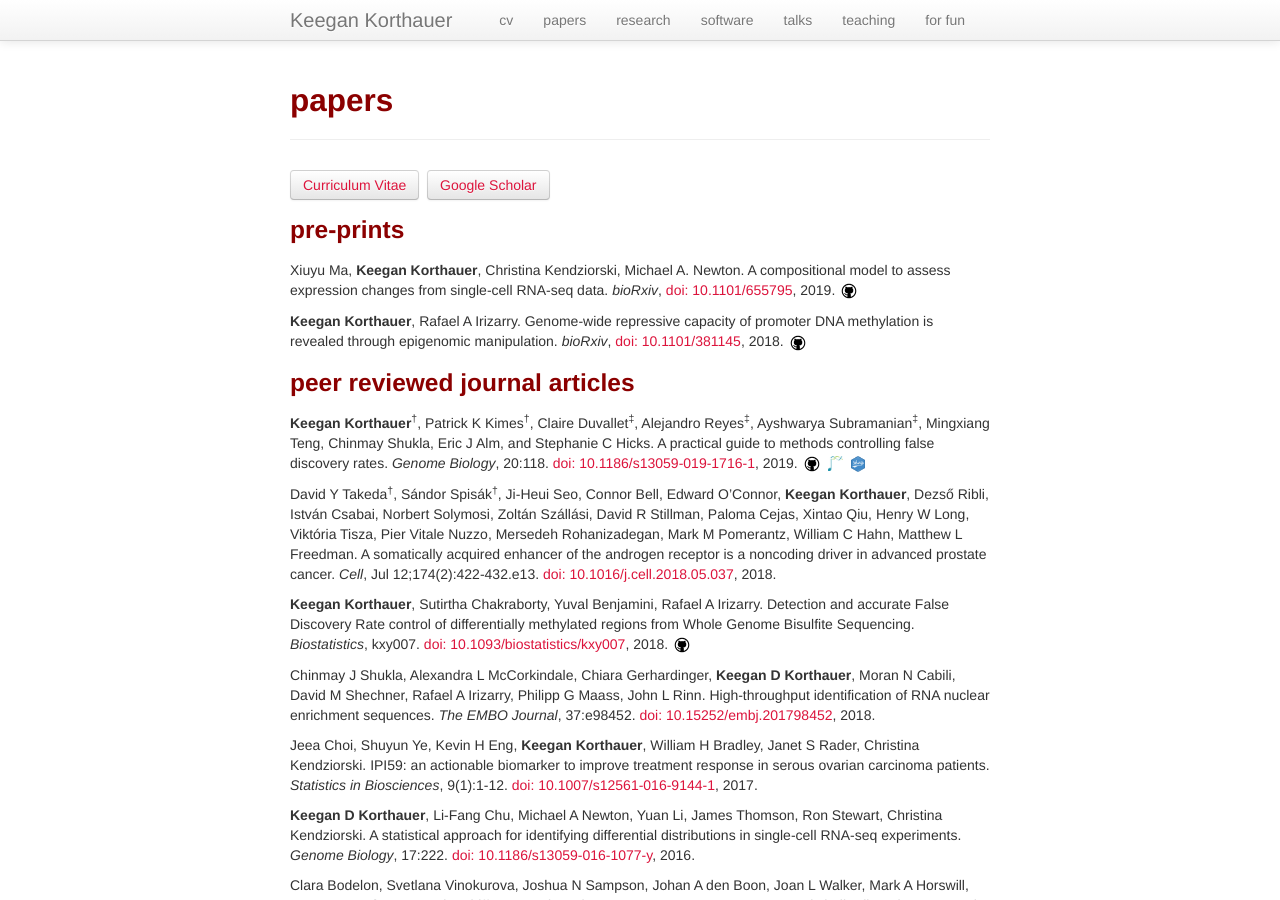
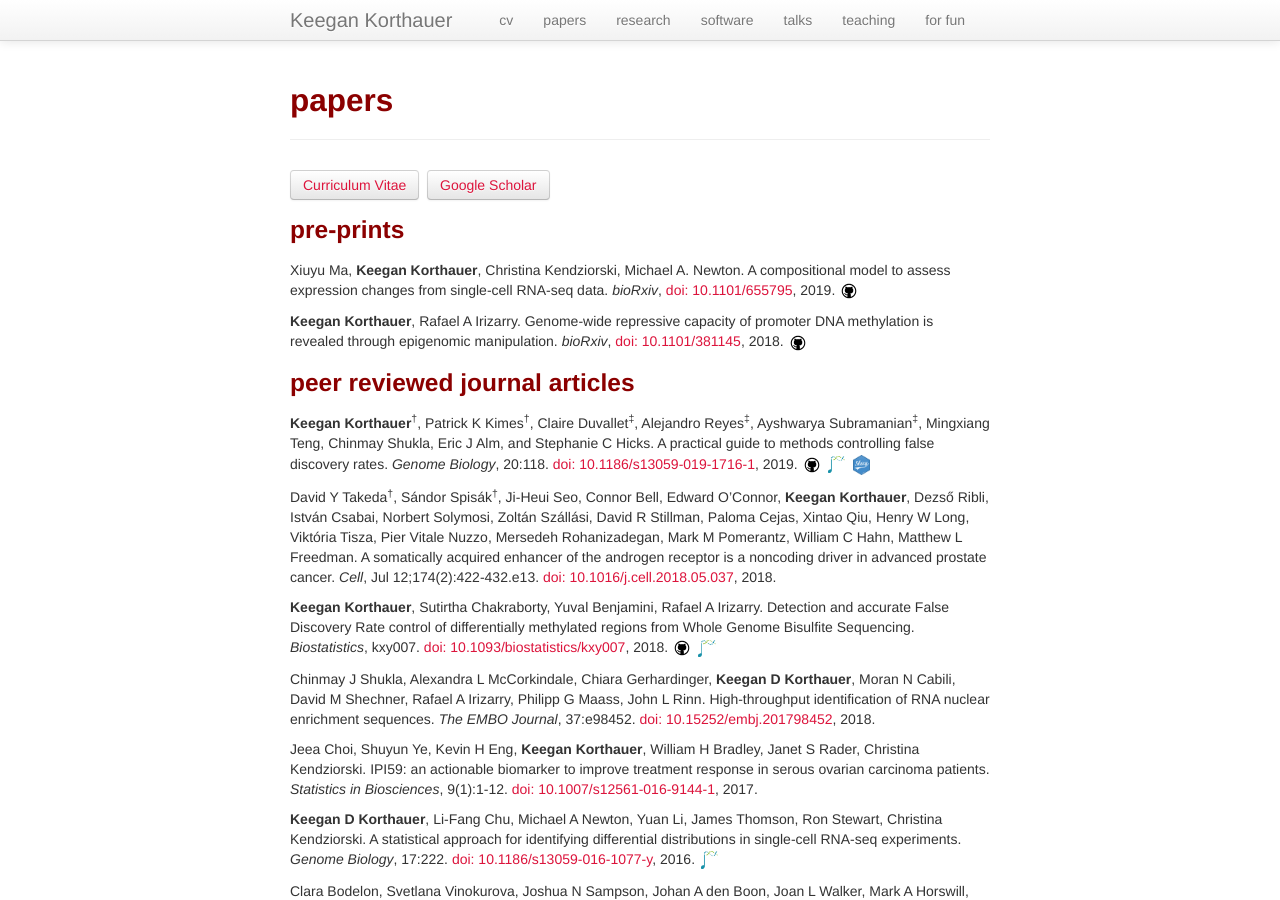
Before and after one commit to kdkorthauer/kdkorthauer.github.io, a Jekyll site: the page built from pages/papers.md, in a window 1280 px wide and 900 px high. Built offline with Jekyll 4.4.1, drawn with Linux system fonts in a browser that asks for light colours; comment, search, counter and statistics services are not loaded.

Commit message:
Add other bioc links

```diff
--- a/pages/papers.md
+++ b/pages/papers.md
@@ -24,18 +24,18 @@ Xiuyu Ma, **Keegan Korthauer**, Christina Kendziorski, Michael A. Newton. A comp
 
 ### peer reviewed journal articles
 
-**Keegan Korthauer**<sup>&dagger;</sup>, Patrick K Kimes<sup>&dagger;</sup>, Claire Duvallet<sup>&Dagger;</sup>, Alejandro Reyes<sup>&Dagger;</sup>, Ayshwarya Subramanian<sup>&Dagger;</sup>, Mingxiang Teng, Chinmay Shukla, Eric J Alm, and Stephanie C Hicks. A practical guide to methods controlling false discovery rates. *Genome Biology*, 20:118. [doi: 10.1186/s13059-019-1716-1](https://doi.org/10.1186/s13059-019-1716-1), 2019. <a href="https://github.com/pkimes/benchmark-fdr"><img src="../assets/img/github.png" title="Code to reproduce paper"></a> <a href="http://bioconductor.org/packages/benchmarkfdrData2019/"><img width="2.2%" height="2.2%" src="../assets/img/biocnote.jpg" title="Bioconductor package"></a> <a href="https://github.com/kdkorthauer/benchmarkfdr-shiny"><img width="2%" height="2%" src="../assets/img/shiny.png" title="Shiny app to explore results"></a>  <span data-badge-popover="right" data-badge-type="2" data-doi="https://doi.org/10.1186/s13059-019-1716-1" data-hide-no-mentions="true" class="altmetric-embed"></span>
+**Keegan Korthauer**<sup>&dagger;</sup>, Patrick K Kimes<sup>&dagger;</sup>, Claire Duvallet<sup>&Dagger;</sup>, Alejandro Reyes<sup>&Dagger;</sup>, Ayshwarya Subramanian<sup>&Dagger;</sup>, Mingxiang Teng, Chinmay Shukla, Eric J Alm, and Stephanie C Hicks. A practical guide to methods controlling false discovery rates. *Genome Biology*, 20:118. [doi: 10.1186/s13059-019-1716-1](https://doi.org/10.1186/s13059-019-1716-1), 2019. <a href="https://github.com/pkimes/benchmark-fdr"><img src="../assets/img/github.png" title="Code to reproduce paper"></a> <a href="http://bioconductor.org/packages/benchmarkfdrData2019/"><img width="2.5%%" height="2.5%" src="../assets/img/biocnote.jpg" title="Bioconductor package"></a> <a href="https://github.com/kdkorthauer/benchmarkfdr-shiny"><img width="2.5%" height="2.5%" src="../assets/img/shiny.png" title="Shiny app to explore results"></a>  <span data-badge-popover="right" data-badge-type="2" data-doi="https://doi.org/10.1186/s13059-019-1716-1" data-hide-no-mentions="true" class="altmetric-embed"></span>
 
 David Y Takeda<sup>&dagger;</sup>, Sándor Spisák<sup>&dagger;</sup>, Ji-Heui Seo, Connor Bell, Edward O’Connor, **Keegan Korthauer**, Dezső Ribli, István Csabai, Norbert Solymosi, Zoltán Szállási, David R Stillman, Paloma Cejas, Xintao Qiu, Henry W Long, Viktória Tisza, Pier Vitale Nuzzo, Mersedeh Rohanizadegan, Mark M Pomerantz, William C Hahn, Matthew L Freedman. A somatically acquired enhancer of the androgen receptor is a noncoding driver in advanced prostate cancer. *Cell*, Jul 12;174(2):422-432.e13. [doi: 10.1016/j.cell.2018.05.037](https://doi.org/10.1016/j.cell.2018.05.037), 2018. <span data-badge-popover="right" data-badge-type="2" data-doi="https://doi.org/10.1016/j.cell.2018.05.037" data-hide-no-mentions="true" class="altmetric-embed"></span>
 
-**Keegan Korthauer**, Sutirtha Chakraborty, Yuval Benjamini, Rafael A Irizarry. Detection and accurate False Discovery Rate control of differentially methylated regions from Whole Genome Bisulfite Sequencing. *Biostatistics*, kxy007. [doi: 10.1093/biostatistics/kxy007](https://doi.org/10.1093/biostatistics/kxy007), 2018. <a href="https://github.com/kdkorthauer/dmrseqPaper"><img src="../assets/img/github.png" title="Code to reproduce paper"></a> <span data-badge-popover="right" data-badge-type="2" data-doi="https://doi.org/10.1093/biostatistics/kxy007" data-hide-no-mentions="true" class="altmetric-embed"></span>
+**Keegan Korthauer**, Sutirtha Chakraborty, Yuval Benjamini, Rafael A Irizarry. Detection and accurate False Discovery Rate control of differentially methylated regions from Whole Genome Bisulfite Sequencing. *Biostatistics*, kxy007. [doi: 10.1093/biostatistics/kxy007](https://doi.org/10.1093/biostatistics/kxy007), 2018. <a href="https://github.com/kdkorthauer/dmrseqPaper"><img src="../assets/img/github.png" title="Code to reproduce paper"></a> <a href="http://bioconductor.org/packages/dmrseq/"><img width="2.5%%" height="2.5%" src="../assets/img/biocnote.jpg" title="Bioconductor package"></a> <span data-badge-popover="right" data-badge-type="2" data-doi="https://doi.org/10.1093/biostatistics/kxy007" data-hide-no-mentions="true" class="altmetric-embed"></span>
 
 Chinmay J Shukla, Alexandra L McCorkindale, Chiara Gerhardinger, **Keegan D Korthauer**, Moran N Cabili, David M Shechner, Rafael A Irizarry, Philipp G Maass, John L Rinn.
 High-throughput identification of RNA nuclear enrichment sequences. *The EMBO Journal*, 37:e98452. [doi: 10.15252/embj.201798452](https://doi.org/10.15252/embj.201798452), 2018. <span data-badge-popover="right" data-badge-type="2" data-doi="https://doi.org/10.15252/embj.201798452" data-hide-no-mentions="true" class="altmetric-embed"></span>
 
 Jeea Choi, Shuyun Ye, Kevin H Eng, **Keegan Korthauer**, William H Bradley, Janet S Rader, Christina Kendziorski. IPI59: an actionable biomarker to improve treatment response in serous ovarian carcinoma patients. *Statistics in Biosciences*, 9(1):1-12. [doi: 10.1007/s12561-016-9144-1](https://doi.org/10.1007/s12561-016-9144-1), 2017. <span data-badge-popover="right" data-badge-type="2" data-doi="https://doi.org/10.1007/s12561-016-9144-1" class="altmetric-embed"></span>
 
-**Keegan D Korthauer**, Li-Fang Chu, Michael A Newton, Yuan Li, James Thomson, Ron Stewart, Christina Kendziorski. A statistical approach for identifying differential distributions in single-cell RNA-seq experiments. *Genome Biology*, 17:222. [doi: 10.1186/s13059-016-1077-y](https://doi.org/10.1186/s13059-016-1077-y), 2016. <span data-badge-popover="right" data-badge-type="2" data-doi="https://doi.org/10.1186/s13059-016-1077-y" class="altmetric-embed"></span>
+**Keegan D Korthauer**, Li-Fang Chu, Michael A Newton, Yuan Li, James Thomson, Ron Stewart, Christina Kendziorski. A statistical approach for identifying differential distributions in single-cell RNA-seq experiments. *Genome Biology*, 17:222. [doi: 10.1186/s13059-016-1077-y](https://doi.org/10.1186/s13059-016-1077-y), 2016. <a href="http://bioconductor.org/packages/scDD/"><img width="2.5%%" height="2.5%" src="../assets/img/biocnote.jpg" title="Bioconductor package"></a> <span data-badge-popover="right" data-badge-type="2" data-doi="https://doi.org/10.1186/s13059-016-1077-y" class="altmetric-embed"></span>
 
 Clara Bodelon, Svetlana Vinokurova, Joshua N Sampson, Johan A den Boon, Joan L Walker, Mark A Horswill, **Keegan Korthauer**, Mark Schiffman, Mark E Sherman, Rosemary E Zuna, Jason Mitchell, Xijun Zhang, Joseph F Boland, Anil K Chaturvedi, S Terence Dunn, Michael A Newton, Paul Ahlquist, Sophia S Wang, Nicolas Wentzensen. Copy number alterations and HPV integration in cervical precancer and invasive cancer. *Carcinogenesis*, 37(2):188-196. [doi: 10.1093/carcin/bgv171](https://doi.org/10.1093/carcin/bgv171), 2016. <span data-badge-popover="right" data-badge-type="2" data-doi="https://doi.org/10.1093/carcin/bgv171" class="altmetric-embed"></span>
 
```
